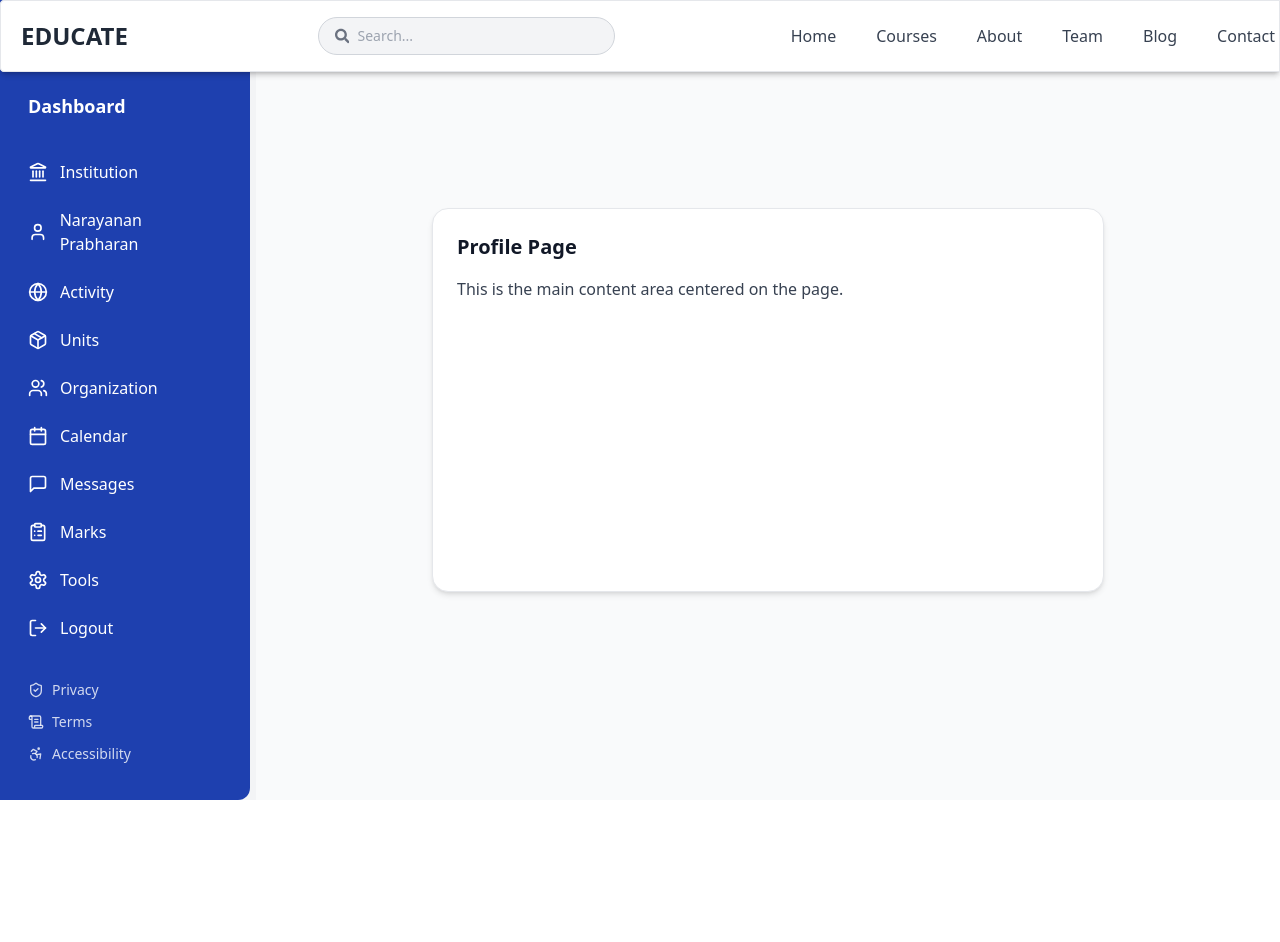
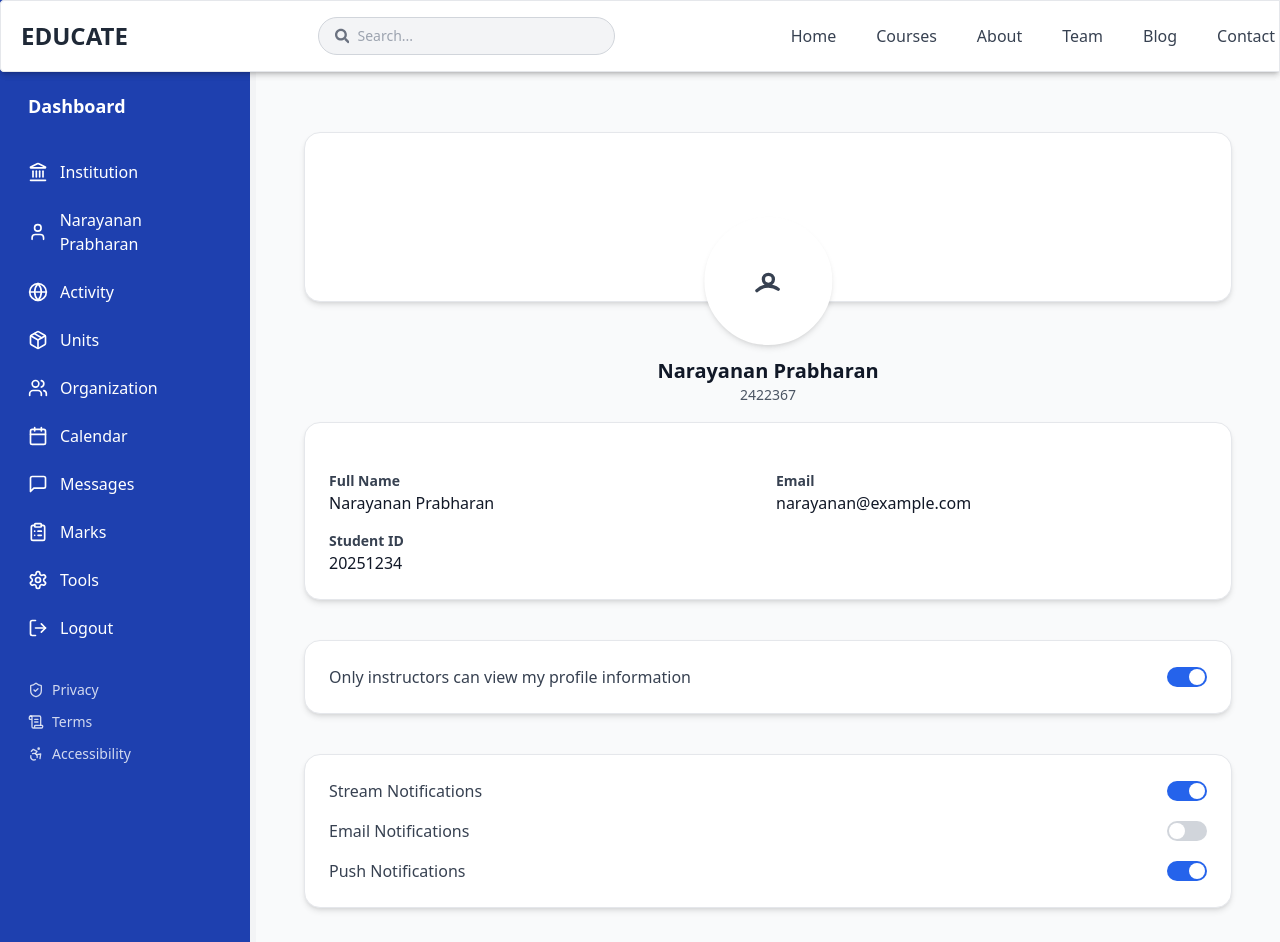
Before and after one commit to NipunBasnayake/educate-lms-mern, a React (Vite) app in the folder client/: page /profile in a window 1280 px wide. Shown: the top 942 px of the page. Before the commit the page ends 800 px from the top, so only its background shows below. Built offline with nearby package versions, Linux system fonts and the light colour scheme.

Commit message:
Add profile page layout with user information, privacy, and notification settings

```diff
--- a/client/src/pages/profile.jsx
+++ b/client/src/pages/profile.jsx
@@ -2,9 +2,23 @@ import React from "react";
 import Navbar from "../components/Navbar";
 import Sidebar from "../components/Sidebar";
 import Footer from "../components/Footer";
-import Card from "../components/Card"; // Adjust the path if needed
+import Card, { CardContent } from "../components/Card";
+
+// Custom toggle switch
+const CustomSwitch = ({ defaultChecked = false }) => (
+  <input
+    type="checkbox"
+    defaultChecked={defaultChecked}
+    className="w-10 h-5 rounded-full bg-gray-300 checked:bg-blue-600 relative appearance-none cursor-pointer transition-all duration-300
+    before:content-[''] before:absolute before:top-0.5 before:left-0.5
+    before:w-4 before:h-4 before:rounded-full before:bg-white
+    before:transition-all checked:before:translate-x-5"
+  />
+);
 
 const Institution = () => {
+  const cardOffset = 120; // Change this value to move the cards further down
+
   return (
     <div className="flex flex-col min-h-screen">
       <Navbar />
@@ -12,16 +26,110 @@ const Institution = () => {
         <aside className="w-64 bg-gray-100 dark:bg-gray-900">
           <Sidebar />
         </aside>
-        <main className="flex-1 p-6 flex justify-center items-center bg-gray-50 dark:bg-gray-950">
-          <Card
-            variant="institution"
-            className="max-w-2xl w-full"
-            title="Profile Page"
-            content="This is the main content area centered on the page."
-            animate
-          />
+
+        <main className="flex-1 p-12 bg-gray-50 dark:bg-gray-950 overflow-auto mt-1">
+          {/* Profile Card */}
+          <Card className="relative overflow-visible p-0 mt-20">
+            <div className="absolute top-20 left-1/2 transform -translate-x-1/2 flex flex-col items-center mt-1">
+              <div className="w-32 h-32 rounded-full bg-white flex items-center justify-center border-4 border-white dark:border-gray-800 shadow-md">
+                <svg
+                  xmlns="http://www.w3.org/2000/svg"
+                  className="w-10 h-10 text-gray-700 dark:text-gray-800"
+                  fill="none"
+                  viewBox="0 0 24 24"
+                  stroke="currentColor"
+                  strokeWidth="2"
+                >
+                  <path
+                    strokeLinecap="round"
+                    strokeLinejoin="round"
+                    d="M5.121 17.804A9.953 9.953 0 0112 15c2.21 0 4.243.72 5.879 1.933M15 11a3 3 0 11-6 0 3 3 0 016 0z"
+                  />
+                </svg>
+              </div>
+
+              <div className="mt-3 text-center">
+                <h2 className="text-xl font-semibold text-gray-900 dark:text-white">
+                  Narayanan Prabharan
+                </h2>
+                <p className="text-sm text-gray-600 dark:text-gray-300">2422367</p>
+              </div>
+            </div>
+
+            <div className="pt-36 pb-6" />
+          </Card>
+
+          {/* Cards Section */}
+          <div className="space-y-10" style={{ marginTop: `${cardOffset}px` }}>
+            {/* Basic Information */}
+            <Card title="Basic Information">
+              <CardContent className="space-y-4 mt-6">
+                <div className="grid grid-cols-1 sm:grid-cols-2 gap-4">
+                  <div>
+                    <p className="text-sm font-semibold text-gray-700 dark:text-gray-300">
+                      Full Name
+                    </p>
+                    <p className="text-gray-900 dark:text-white">
+                      Narayanan Prabharan
+                    </p>
+                  </div>
+                  <div>
+                    <p className="text-sm font-semibold text-gray-700 dark:text-gray-300">
+                      Email
+                    </p>
+                    <p className="text-gray-900 dark:text-white">
+                      narayanan@example.com
+                    </p>
+                  </div>
+                  <div>
+                    <p className="text-sm font-semibold text-gray-700 dark:text-gray-300">
+                      Student ID
+                    </p>
+                    <p className="text-gray-900 dark:text-white">20251234</p>
+                  </div>
+                </div>
+              </CardContent>
+            </Card>
+
+            {/* Privacy Settings */}
+            <Card title="Privacy Settings">
+              <CardContent>
+                <div className="flex items-center justify-between">
+                  <p className="text-gray-700 dark:text-gray-300">
+                    Only instructors can view my profile information
+                  </p>
+                  <CustomSwitch defaultChecked />
+                </div>
+              </CardContent>
+            </Card>
+
+            {/* Notification Settings */}
+            <Card title="Global Notification Settings">
+              <CardContent className="space-y-4">
+                <div className="flex items-center justify-between">
+                  <p className="text-gray-700 dark:text-gray-300">
+                    Stream Notifications
+                  </p>
+                  <CustomSwitch defaultChecked />
+                </div>
+                <div className="flex items-center justify-between">
+                  <p className="text-gray-700 dark:text-gray-300">
+                    Email Notifications
+                  </p>
+                  <CustomSwitch />
+                </div>
+                <div className="flex items-center justify-between">
+                  <p className="text-gray-700 dark:text-gray-300">
+                    Push Notifications
+                  </p>
+                  <CustomSwitch defaultChecked />
+                </div>
+              </CardContent>
+            </Card>
+          </div>
         </main>
       </div>
+
 
     </div>
   );
```
